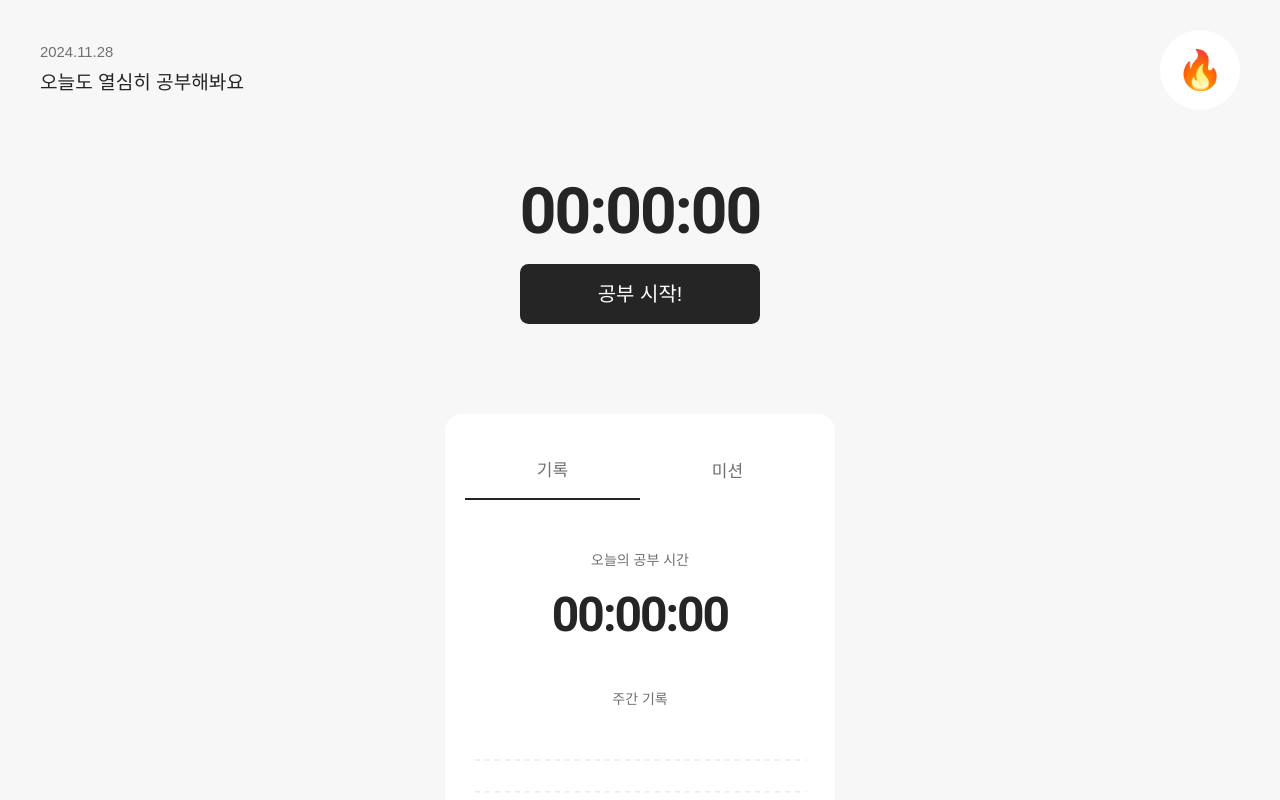
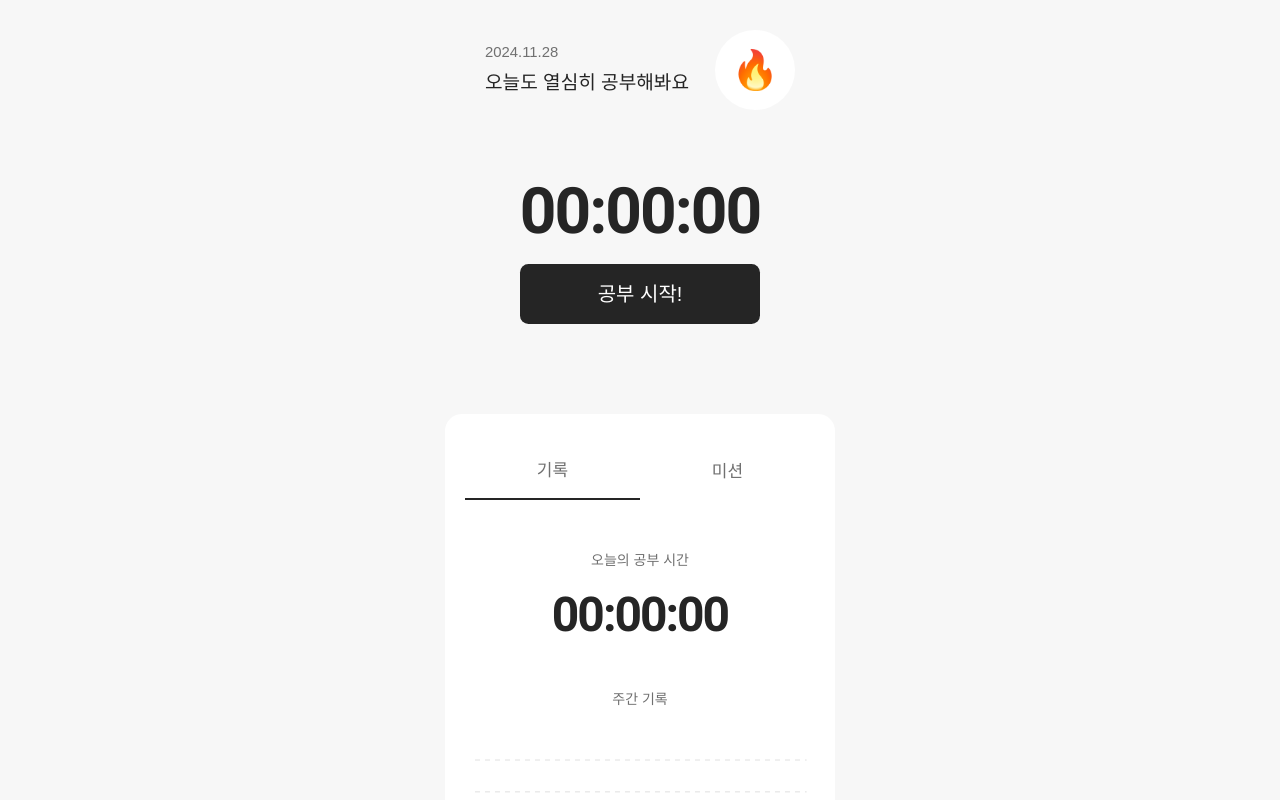
Before and after one commit to lse-7660/studyapp, a Next.js app: page / in a window 1280 px wide. Shown: the top 800 px of the page. Built offline with nearby package versions, Linux system fonts and the light colour scheme; a web font is replaced by a local one.

Commit message:
max-width 설정

```diff
--- a/src/components/Flame.jsx
+++ b/src/components/Flame.jsx
@@ -9,7 +9,7 @@ const Flame = ({ flames, removeFlame }) => {
         removeFlame(id);
     };
     return (
-        <div className={`absolute h-screen inset-0 ${flames.length > 0 ? 'block' : 'hidden'}`}>
+        <div className={`max-w-[390px] mx-auto absolute h-screen inset-0 ${flames.length > 0 ? 'block' : 'hidden'}`}>
             {flames.map((flame) => (
                 <div
                     key={flame.id}
--- a/src/components/Stopwatch.jsx
+++ b/src/components/Stopwatch.jsx
@@ -21,7 +21,7 @@ const Stopwatch = () => {
         'flex justify-center items-center rounded-lg w-[240px] h-[60px] text-[20px] font-medium text-white bg-gray-10 active:bg-black';
 
     return (
-        <div className="flex flex-col gap-[20px] items-center mt-[70px] mb-[90px]">
+        <div className="inner-common flex flex-col gap-[20px] items-center mt-[70px] mb-[90px]">
             <h2 className="number-style font-display__lg">{formatStopwatch(state.time)}</h2>
             <div className="flex flex-row gap-5">
                 <button onClick={handleStop} className={btnStyle}>
--- a/src/components/Tabs.jsx
+++ b/src/components/Tabs.jsx
@@ -77,9 +77,9 @@ const Tabs = () => {
                     </button>
                 ))}
             </div>
-            <div className={`${currentTab === 1 ? 'fixed bottom-[20px] right-[20px] z-20' : 'hidden'}`}>
+            {/* <div className={`${currentTab === 1 ? 'fixed bottom-[20px] right-[20px] z-20' : 'hidden'}`}>
                 <Editor />
-            </div>
+            </div> */}
             <div className={`${currentTab === 1 ? 'pb-[60px]' : ''}`}>{tabMenuArr[currentTab].content}</div>
         </div>
     );
--- a/src/components/layout/Header.jsx
+++ b/src/components/layout/Header.jsx
@@ -27,7 +27,7 @@ const Header = () => {
 
     return (
         <>
-            <div className=" flex flex-row px-[40px] pt-[30px]  justify-between items-center ">
+            <div className="inner-common flex flex-row px-[40px] pt-[30px]  justify-between items-center ">
                 <div>
                     <p className="mb-1 text-sm text-gray-7">{format(new Date(), 'yyyy.MM.dd')}</p>
                     <p className="text-lg font-medium">오늘도 열심히 공부해봐요</p>
--- a/src/styles/_layout.scss
+++ b/src/styles/_layout.scss
@@ -9,6 +9,13 @@
     width: 100%;
     padding: 30px 20px;
     margin: auto;
+}
+
+.inner-common {
+    max-width: 390px;
+    width: 100%;
+    margin-left: auto;
+    margin-right: auto;
 }
 
 .contents-gap {
```
